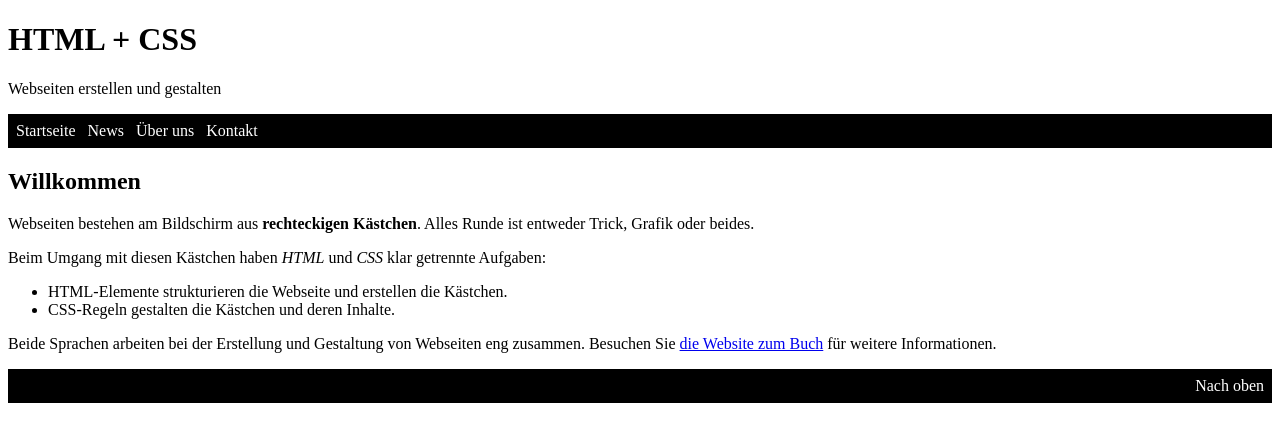
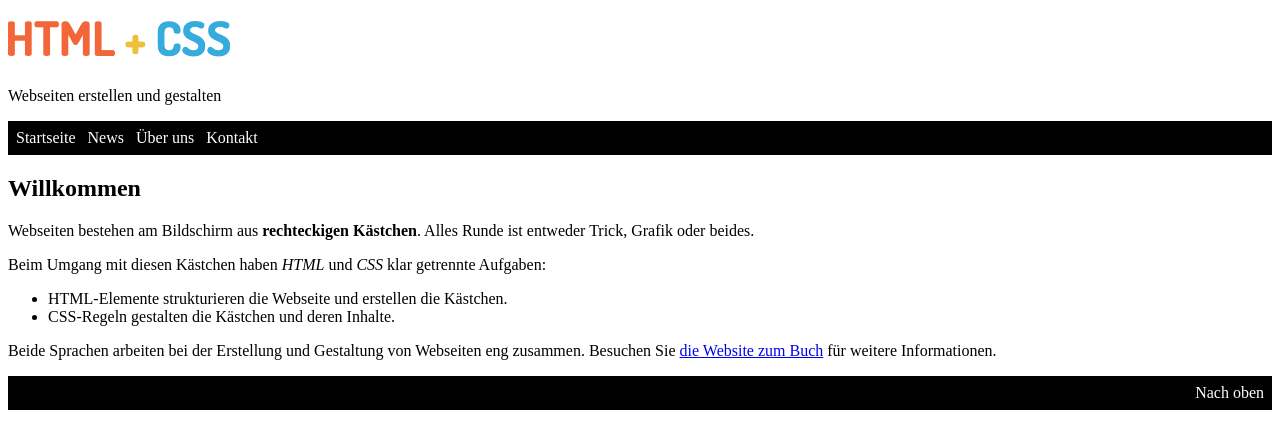
Before and after one commit to Miniverse322/htmlday1, a plain HTML site: page index.html in a window 1280 px wide. Drawn offline with Linux system fonts and the light colour scheme.

Commit message:
added images to h1

```diff
--- a/index.html
+++ b/index.html
@@ -15,7 +15,12 @@
     <body>
         <!--Kopfbereich der Webseite-->
         <header>
-            <h1>HTML + CSS</h1>
+            <h1>
+                <img src="bilder/html-und-css-logo-222.png"
+                alt="HTML und CSS"
+                width="222"
+                height="36">
+            </h1>
             <p>Webseiten erstellen und gestalten</p>
         </header>
         <!--Navigationsbereich-->
```
Also changed, not shown: bilder/html-und-css-logo-222.png (added), bilder/html-und-css-logo-444.png (added).
